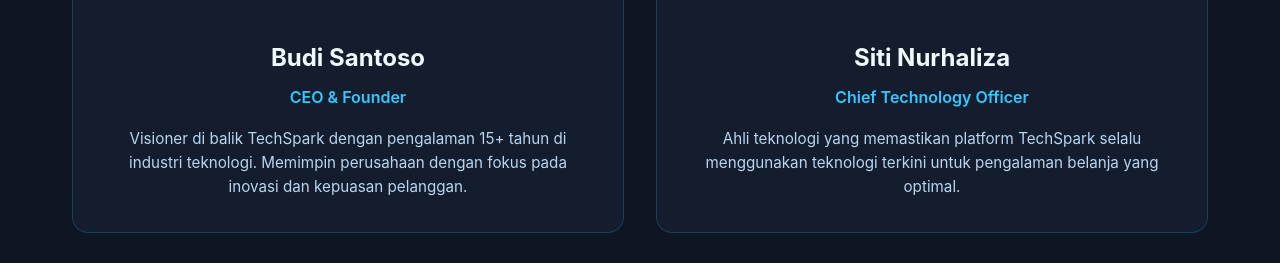
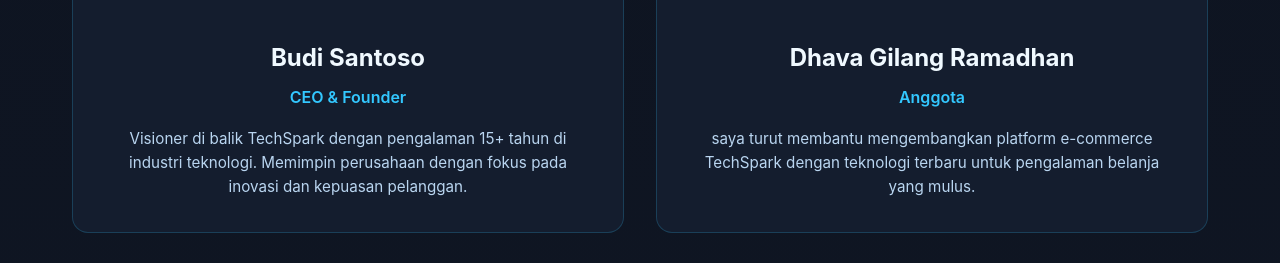
Before and after one commit to rahmatsigma/TechSpark, a Django app: page /about/ in a window 1280 px wide. Shown: the part 2552-2815 px from the top of the page. Run offline with Django 5.2, Linux system fonts and the light colour scheme; some libraries are stand-ins or nearby versions.

Commit message:
about us dapa

```diff
--- a/techspark/templates/pages/about.html
+++ b/techspark/templates/pages/about.html
@@ -118,13 +118,13 @@
             </div>
 
             <div class="team-member">
-                <img src="https://images.unsplash.com/photo-1494790108377-be9c29b29330?auto=format&fit=crop&w=400&q=80" alt="CTO" class="team-photo">
+                <img src="/static/images/dapa.jpg" alt="CTO" class="team-photo">
                 <div class="team-info">
-                    <h3 class="team-name">Siti Nurhaliza</h3>
-                    <p class="team-role">Chief Technology Officer</p>
+                    <h3 class="team-name">Dhava Gilang Ramadhan</h3>
+                    <p class="team-role">Anggota</p>
                     <p class="team-bio">
-                        Ahli teknologi yang memastikan platform TechSpark selalu menggunakan
-                        teknologi terkini untuk pengalaman belanja yang optimal.
+                        saya turut membantu mengembangkan platform e-commerce TechSpark
+                        dengan teknologi terbaru untuk pengalaman belanja yang mulus.
                     </p>
                 </div>
             </div>
```
Also changed, not shown: static/images/dapa.jpg (added).
